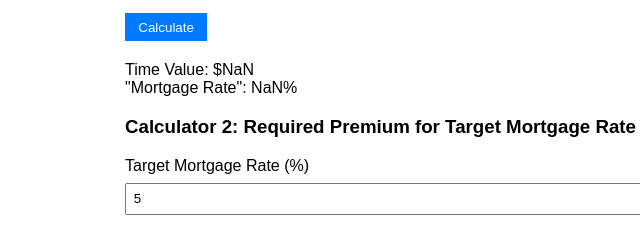
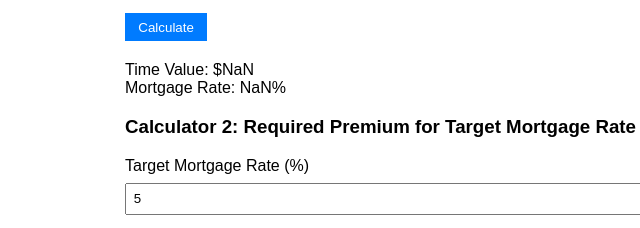
Before and after one commit to LifeHackerSuite/LifeHackerSuite.github.io, a plain HTML site: page CallOptionCalculator.html in a window 1280 px wide. Both pictures are taken after typing "Sample", "Sample", "2020-01-15", "Sample", "5" into the empty fields and a click on the button "Calculate". Shown: the part 398-626 px from the top of the page, 215-855 px from the left. Drawn offline with Linux system fonts and the light colour scheme.

Commit message:
Update CallOptionCalculator.html

```diff
--- a/CallOptionCalculator.html
+++ b/CallOptionCalculator.html
@@ -74,7 +74,7 @@
             const annualizedRate = (timeValue / intrinsicValue) * (365 / timeToExpiration) * 100;
 
             document.getElementById('calculationResult').innerHTML = `Time Value: $${timeValue.toFixed(2)}<br>` +
-                `"Mortgage Rate": ${annualizedRate.toFixed(2)}%`;
+                `Mortgage Rate: ${annualizedRate.toFixed(2)}%`;
         }
 
         function calculateRequiredPremium() {
```
